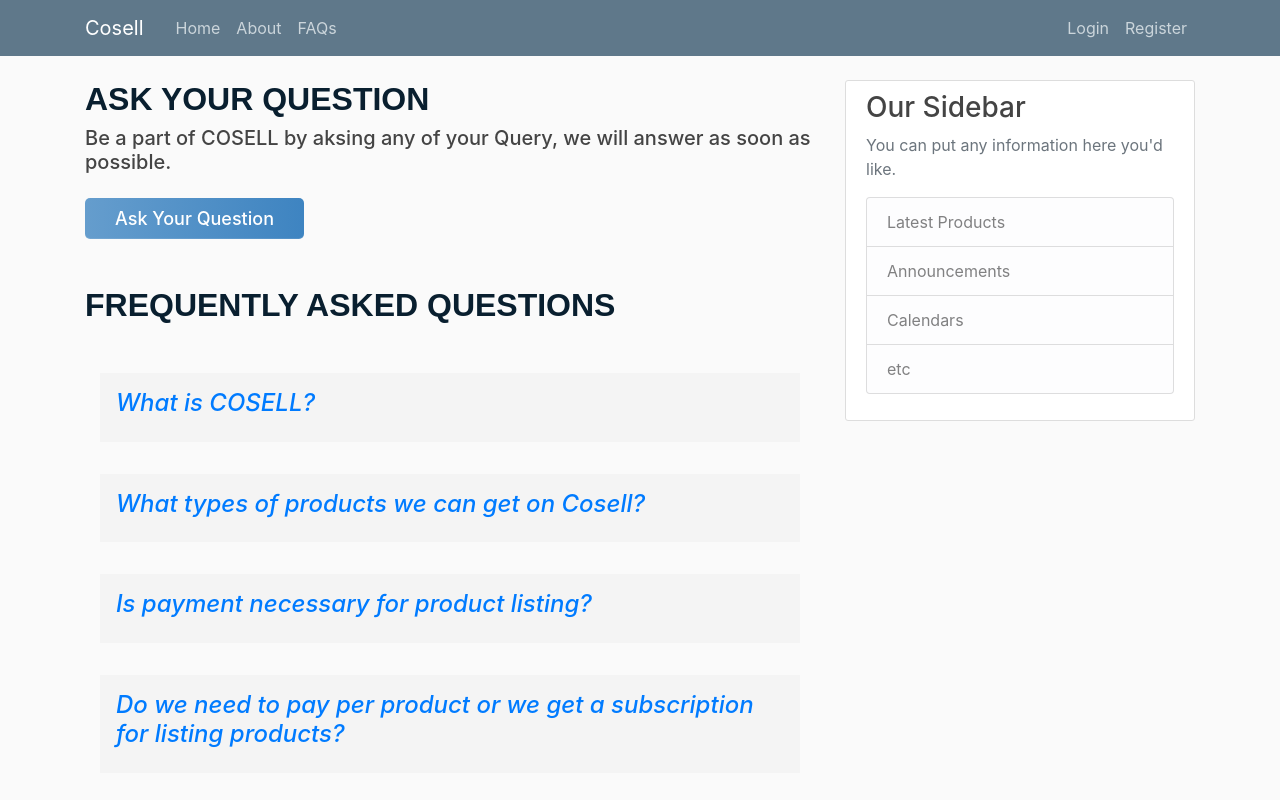
After one commit to sunilb790/CoSell, a Django app: page /faq in a window 1280 px wide. The commit adds this page. Run offline with Django 3.2, Linux system fonts and the light colour scheme; data comes from the database, SQL or seed files in the repository; both versions use the stored data as it was after the commit; some libraries are stand-ins or nearby versions.

Commit message:
FAQs Created

```diff
--- a/CosellApp/models.py
+++ b/CosellApp/models.py
@@ -64,10 +64,10 @@
     UserName = models.ForeignKey(User, on_delete=models.CASCADE)
     DateTime = models.DateTimeField(default=timezone.now)
     Query = models.TextField(max_length=200)
-    Answer = models.TextField(max_length=200)
+    Answer = models.TextField(max_length=200, blank=True)
 
     def __str__(self):
-        return self.Answer
+        return f'{self.UserName} | Query : {self.Query}'
 
 
 class SellerBuyer(models.Model):
--- a/CosellApp/urls.py
+++ b/CosellApp/urls.py
@@ -20,4 +20,6 @@
     path('product/new/', PostCreateView.as_view(), name='product-create'),
     path('error', views.error, name='error'),
     path('success_take/', views.success_take, name='success_take'),
+    path('faq', views.faq, name='faq'),
+    path('faq_ask', views.faq_ask, name="faq_ask"),
 ]
--- a/CosellApp/views.py
+++ b/CosellApp/views.py
@@ -1,6 +1,6 @@
 from django.shortcuts import render, redirect
 from .forms import UserForm, StudentForm
-from .models import Student, Product, Payment
+from .models import FAQ, Student, Product, Payment
 from django.contrib.auth.models import User
 from django.contrib.auth import authenticate, login, logout
 import razorpay
@@ -227,3 +227,31 @@
 @csrf_exempt
 def success_take(request):
     return HttpResponse("success payment meethod")
+
+
+@login_required
+def faq_ask(request):
+    if request.method == "POST":
+        Query = request.POST.get('Query')
+        # context = {
+        #     'Query': Query
+        # }
+        faq = FAQ()
+        faq.UserName = request.user
+        faq.Query = Query
+        faq.save()
+        return redirect('faq')
+    return render(request, 'faq_ask.html')
+    #return render(request, 'faq_ask.html')
+        # faq_obj = FAQ()
+        # faq_obj.Id = request.POST.get('username')
+        # faq_obj.Answer
+
+def faq(request):
+    faqs = FAQ.objects.all()
+    # User_Info = FAQ.objects.all()
+    # Answer = User_Info.Answer
+    context = {
+         'faqs': faqs,
+     }
+    return render(request, 'faq.html', context)
--- a/templates/base.html
+++ b/templates/base.html
@@ -34,6 +34,8 @@
           <div class="navbar-nav mr-auto">
             <a class="nav-item nav-link" href="{% url 'home' %}">Home</a>
             <a class="nav-item nav-link" href="{% url 'home' %}">About</a>
+            <a class="nav-item nav-link" href="{% url 'faq' %}">FAQs</a>
+
           </div>
           <!-- Navbar Right Side -->
           <div class="navbar-nav">
--- /dev/null
+++ b/templates/faq.html
@@ -0,0 +1,113 @@
+{% extends 'base.html' %}
+
+{% block content %}
+
+
+<h2> Ask Your Question </h2>
+<div class="center">
+  <h5>Be a part of COSELL by aksing any of your Query, we will answer as soon as possible.<h5><br>
+  <a class="btnSub" href="{% url 'faq_ask' %}" style="text-decoration: none">
+    Ask Your Question
+  </a>
+</div>
+<br> <br>
+<h2>Frequently Asked Questions </h2> <br>
+{% for faq in faqs %}
+{% comment %}
+ <h1> {{faq.UserName}} </h1> <br>
+ <h1> {{faq.Query}} </h1><br>
+ <h1> {{faq.Answer}} </h1><br>
+ <h1> {{faq.DateTime}} </h1> <br><br><br><br> {% endcomment %}
+
+ <section class="accordion-section clearfix mt-3" aria-label="Question Accordions">
+  <div class="container">
+
+	  <div class="panel-group" id="accordion" role="tablist" aria-multiselectable="true">
+		<div class="panel panel-default">
+		  <div class="panel-heading p-3 mb-3" role="tab" id="heading0">
+			<h3 class="panel-title">
+			  <a class="collapsed" role="button" title="" data-toggle="collapse" data-parent="#accordion" href="#collapse0" aria-expanded="true" aria-controls="collapse0">
+				{{faq.Query}}
+			  </a>
+			</h3>
+		  </div>
+		  <div id="collapse0" class="panel-collapse collapse" role="tabpanel" aria-labelledby="heading0">
+			<div class="panel-body px-3 mb-4">
+			  <p>{{faq.Answer}}</p> <br>
+              <h6> {{faq.DateTime}} </h6>
+			  {% comment %} <ul>
+				<li>Light speed deployment on the most secure and stable cloud infrastructure available on the market.</li>
+				<li>Scalability – pay for what you need today and add-on options as you grow.</li>
+				<li>All of the bells and whistles of other enterprise CMS options but without the design limitations - this CMS simply lets you realize your creative visions.</li>
+				<li>Amazing support backed by a team of Solodev pros – here when you need them.</li>
+			  </ul> {% endcomment %}
+			</div>
+		  </div>
+		</div>
+  </div>
+</section>
+{% endfor %}
+
+<style>
+h2 {
+    font-family: Arial, Verdana;
+    font-weight: 600;
+    font-size: 2.0rem;
+    color: #091f2f;
+    text-transform: uppercase;
+}
+.accordion-section .panel-default > .panel-heading {
+    border: 0;
+    background: #f4f4f4;
+    padding: 0;
+}
+.accordion-section .panel-default .panel-title a {
+    display: block;
+    font-style: italic;
+    font-size: 1.5rem;
+}
+.accordion-section .panel-default .panel-title a:after {
+    font-family: 'FontAwesome';
+    font-style: normal;
+    font-size: 3rem;
+    content: "\f106";
+    color: #1f7de2;
+    float: right;
+    margin-top: -12px;
+}
+.accordion-section .panel-default .panel-title a.collapsed:after {
+    content: "\f107";
+}
+.accordion-section .panel-default .panel-body {
+    font-size: 1.2rem;
+}
+
+.btnSub {
+    padding: 10px 30px 10px 30px;
+    color: #fff;
+    background-color: #4bc970;
+    font-size: 18px;
+    text-align: center;
+    font-style: normal;
+    border-radius: 5px;
+    width: 50%;
+    border-width: 1px 1px 3px;
+    box-shadow: 0 -1px 0 rgba(255, 255, 255, 0.1) inset;
+    margin-bottom: 10px;
+    background: -webkit-linear-gradient(to right, #659DCD 0%, #3E84C1 100%);
+    background: -moz-linear-gradient(to right, #659DCD 0%, #3E84C1 100%);
+    background: linear-gradient(to right, #659DCD 0%, #3E84C1 100%);
+  }
+
+  .btnSub:hover {
+      color: white;
+    background: -webkit-linear-gradient(to right, #3E84C1 0%, #659DCD 100%);
+    background: -moz-linear-gradient(to right, #3E84C1 0%, #659DCD 100%);
+    background: linear-gradient(to right, #3E84C1 0%, #659DCD 100%);
+  }
+</style>
+
+
+
+
+{% endblock content %}
```
Also changed, not shown: templates/faq_ask.html (added, +38 -0 lines), CosellApp/migrations/0013_auto_20211021_1229.py (added), db.sqlite3, media/ProductImages/gg.jpg (added), media/ProductImages/gg_N0aO59F.jpg (added).
